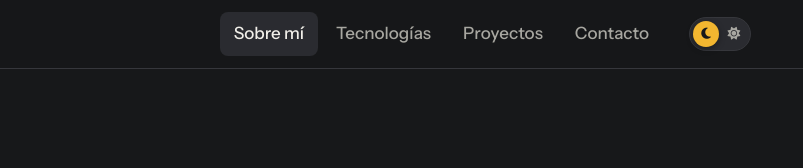
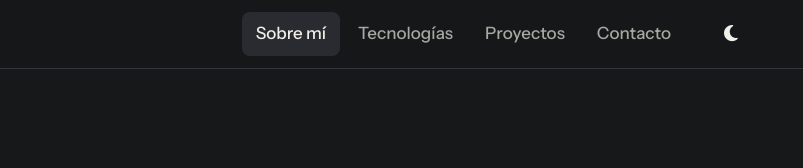
Before and after one commit to AlesandroVi/portafolio, a plain HTML site: page index.html in a window 1280 px wide. Shown: the top 168 px of the page, 477-1280 px from the left. Drawn offline with nearby package versions, Linux system fonts and the light colour scheme.

Commit message:
Botón de tema con un solo ícono y evita ver estilos viejos
- El botón muestra luna u sol y gira al cambiar de modo
- style.css y script.js llevan versión para que el navegador no use la copia vieja

Co-Authored-By: Claude Opus 5.5 <noreply@anthropic.com>

```diff
--- a/index.html
+++ b/index.html
@@ -24,7 +24,7 @@
     <link rel="stylesheet" href="https://fonts.googleapis.com/css2?family=Bricolage+Grotesque:opsz,wght@12..96,500;12..96,700;12..96,800&family=Instrument+Sans:wght@400;500;600&display=swap">
     <link rel="stylesheet" href="https://cdnjs.cloudflare.com/ajax/libs/font-awesome/6.7.2/css/all.min.css">
     <link rel="stylesheet" href="https://cdn.jsdelivr.net/gh/devicons/devicon@v2.16.0/devicon.min.css">
-    <link rel="stylesheet" href="style.css">
+    <link rel="stylesheet" href="style.css?v=2026-11-25c">
 </head>
 <body>
     <a class="saltar" href="#contenido">Saltar al contenido</a>
@@ -47,11 +47,8 @@
 
             <div class="barra-acciones">
                 <button class="boton-tema" type="button" aria-label="Cambiar a modo claro">
-                    <span class="tema-pista" aria-hidden="true">
-                        <span class="tema-perilla"></span>
-                        <i class="fa-solid fa-moon"></i>
-                        <i class="fa-solid fa-sun"></i>
-                    </span>
+                    <i class="fa-solid fa-moon" aria-hidden="true"></i>
+                    <i class="fa-solid fa-sun" aria-hidden="true"></i>
                 </button>
                 <button class="boton-icono menu-toggle" type="button" aria-label="Abrir menú" aria-expanded="false" aria-controls="menu-principal">
                     <i class="fa-solid fa-bars" aria-hidden="true"></i>
@@ -449,6 +446,6 @@
         <button class="visor-boton visor-siguiente" type="button" aria-label="Captura siguiente"><i class="fa-solid fa-chevron-right" aria-hidden="true"></i></button>
     </div>
 
-    <script src="JS/script.js"></script>
+    <script src="JS/script.js?v=2026-11-25c"></script>
 </body>
 </html>
--- a/style.css
+++ b/style.css
@@ -227,70 +227,48 @@ ul {
     display: none;
 }
 
-/* Interruptor de tema: la perilla marca el modo actual (luna = oscuro, sol = claro) */
+/* Botón de tema: un solo ícono (luna = oscuro, sol = claro) que gira al cambiar */
 .boton-tema {
-    display: inline-flex;
-    align-items: center;
-    justify-content: center;
+    position: relative;
+    display: inline-grid;
+    place-items: center;
+    width: 44px;
     height: 44px;
-    padding: 0 2px;
+    padding: 0;
     border: none;
+    border-radius: 50%;
     background: none;
+    color: var(--texto);
+    font-size: 1.15rem;
     cursor: pointer;
+    transition: background-color 0.2s, color 0.2s;
 }
 
-.tema-pista {
-    position: relative;
-    display: flex;
-    align-items: center;
-    width: 62px;
-    height: 34px;
-    padding: 3px;
-    border: 1px solid var(--linea);
-    border-radius: 999px;
-    background: var(--superficie-2);
-    transition: border-color 0.2s;
+.boton-tema:hover {
+    background-color: var(--superficie-2);
+    color: var(--acento);
 }
 
-.boton-tema:hover .tema-pista {
-    border-color: var(--acento);
+.boton-tema i {
+    grid-area: 1 / 1;
+    transition: transform 0.45s cubic-bezier(0.3, 1.2, 0.5, 1), opacity 0.25s;
 }
 
-.tema-pista i {
-    position: relative;
-    z-index: 1;
-    display: grid;
-    place-items: center;
-    width: 26px;
-    height: 26px;
-    font-size: 0.8rem;
-    color: var(--texto-suave);
-    transition: color 0.3s;
+/* Modo oscuro: se ve la luna */
+.boton-tema .fa-sun {
+    opacity: 0;
+    transform: rotate(-90deg) scale(0.5);
 }
 
-.tema-pista .fa-sun {
-    margin-left: auto;
+/* Modo claro: se ve el sol */
+:root[data-theme="light"] .boton-tema .fa-moon {
+    opacity: 0;
+    transform: rotate(90deg) scale(0.5);
 }
 
-.tema-perilla {
-    position: absolute;
-    top: 3px;
-    left: 3px;
-    width: 26px;
-    height: 26px;
-    border-radius: 50%;
-    background: var(--relleno);
-    box-shadow: 0 2px 6px rgba(0, 0, 0, 0.35);
-    transition: transform 0.35s cubic-bezier(0.3, 1.3, 0.5, 1);
-}
-
-:root:not([data-theme="light"]) .tema-pista .fa-moon,
-:root[data-theme="light"] .tema-pista .fa-sun {
-    color: var(--texto-sobre-acento);
-}
-
-:root[data-theme="light"] .tema-perilla {
-    transform: translateX(26px);
+:root[data-theme="light"] .boton-tema .fa-sun {
+    opacity: 1;
+    transform: none;
 }
 
 /* ==========================
@@ -491,7 +469,7 @@ ul {
 }
 
 /* Cambio de tema: el color nuevo se expande en círculo desde el interruptor */
-.cambiando-tema *,
+.cambiando-tema *:not(.boton-tema i),
 .cambiando-tema *::before,
 .cambiando-tema *::after {
     transition: none !important;
```
